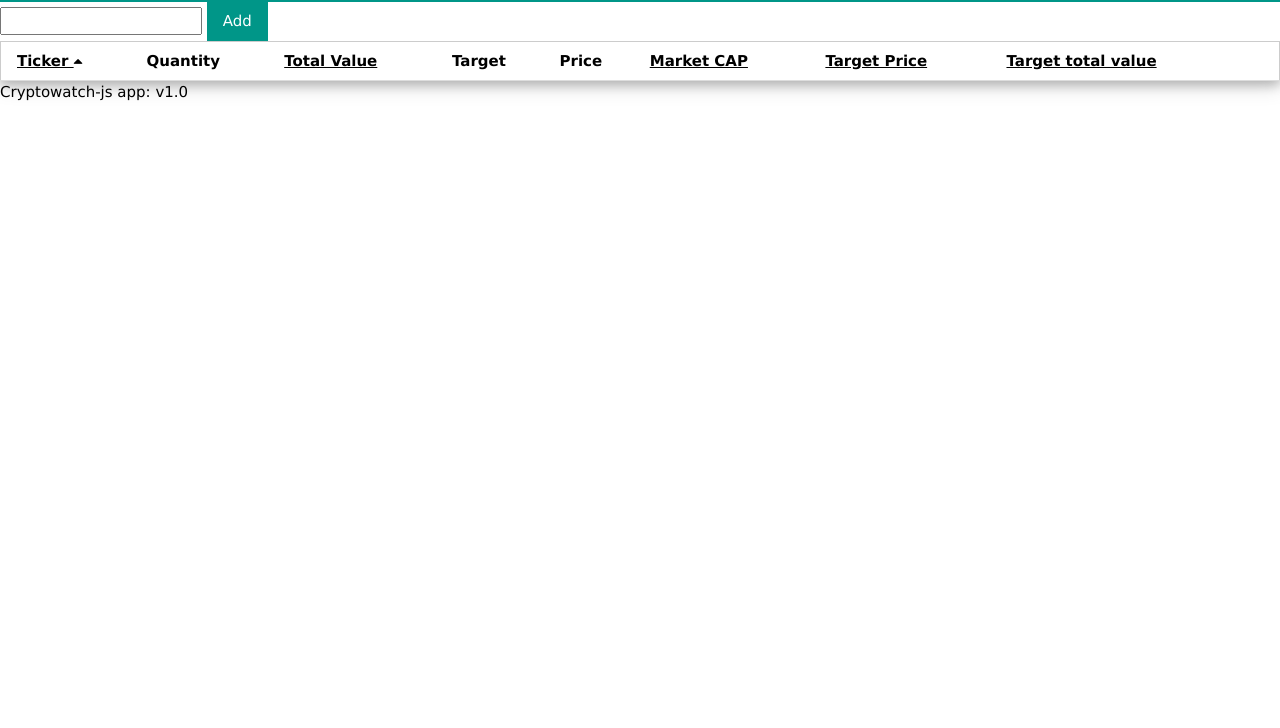
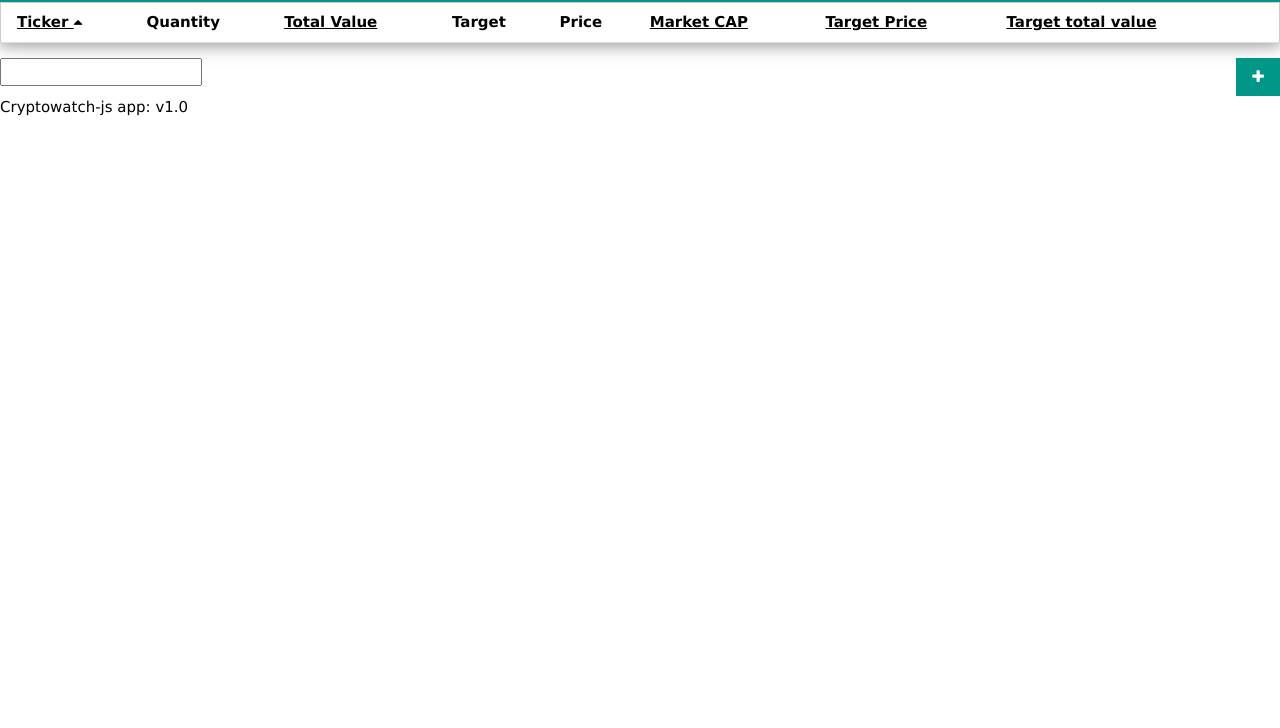
Before and after one commit to coeurgan/cryptowatch-js, a website: page app/index.html at #!/crypto-list in a window 1280 px wide. Shown: the part 72-800 px from the top of the page. Drawn offline with nearby package versions, Linux system fonts and the light colour scheme; some packages are replaced by stand-ins of ours; no server answers.

Commit message:
tiny UI changes

```diff
--- a/app/app.css
+++ b/app/app.css
@@ -20,6 +20,20 @@
 }
 
 .menu > li + li:before {
-  content: "|";
-  padding-right: 0.3em;
+	  content: "|";
+	  padding-right: 0.3em;
 }
+
+.filter {
+	float:left;
+	width:240px;
+}
+
+.add {
+	float:right;
+	/*margin-left:245px;*/
+}
+
+.footer {
+	clear:both;
+}
--- a/app/crypto-list/crypto-list.html
+++ b/app/crypto-list/crypto-list.html
@@ -6,8 +6,8 @@
   <h1>Your cryptocurrencies</h1>
 </header>
 
-<input type="text" ng-model="filter_ticker">
-<a href="#!/crypto-add" class="w3-button w3-teal" id="link-add">Add</a>
+
+
 <table  class="w3-table-all w3-hoverable">
 <tr>
   <th>
@@ -64,5 +64,17 @@
   <td><i class="fa fa-trash" ng-click="delete(x)"></i></td>
 </tr>
 </table>
+<p>
+<div>
+ <div class="filter">
+    <input type="text" ng-model="filter_ticker">
+ </div>
+
+ <div class="add">
+  <a href="#!/crypto-add" class="w3-button w3-teal" id="link-add"><i class="fa fa-plus"></i></a>
+ </div>
+</div>
+
+</p>
 </div>
 </div>
--- a/app/index.html
+++ b/app/index.html
@@ -22,9 +22,9 @@
   <![endif]-->
 
   <div ng-view></div>
-
+<p class="footer">
   <div>Cryptowatch-js app: v<span app-version></span></div>
-
+</p>
   <!-- In production use:
   <script src="//ajax.googleapis.com/ajax/libs/angularjs/x.x.x/angular.min.js"></script>
 
```
